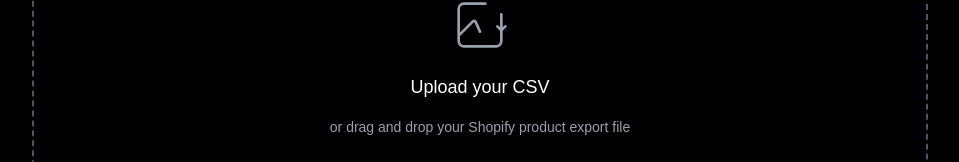
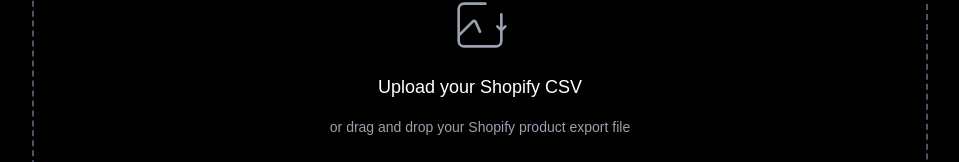
Before and after one commit to Wen5928/price_test_smalltool, a Next.js app: page / in a window 1280 px wide. Shown: the part 332-494 px from the top of the page, without its empty margins (160-1119 px from the left). Built offline with nearby package versions, Linux system fonts and the light colour scheme.

Commit message:
small change for toast

```diff
--- a/src/app/page.tsx
+++ b/src/app/page.tsx
@@ -127,7 +127,7 @@ coffee-mug,Insulated Coffee Mug,500ml,29.99,10.00,true,HomePlus,Kitchen,CM-004-5
                   <path d="M28 8H12a4 4 0 00-4 4v20m0 0v4a4 4 0 004 4h24a4 4 0 004-4V24m-32 8l10.5-10.5a1.5 1.5 0 012.12 0L24 29m16-13v12m0 0l-3-3m3 3l3-3" strokeWidth="2" strokeLinecap="round" strokeLinejoin="round" />
                 </svg>
                 <p className="text-lg font-medium">
-                  Upload your CSV
+                  Upload your Shopify CSV
                 </p>
                 <p className="text-sm text-gray-400">
                   or drag and drop your Shopify product export file
--- a/src/app/results/page.tsx
+++ b/src/app/results/page.tsx
@@ -65,7 +65,7 @@ export default function ResultsPage() {
           Back
         </button>
 
-        <div className="flex items-center gap-2">
+        <div className="absolute left-1/2 transform -translate-x-1/2 flex items-center gap-2">
           <Image
             src="/company_icon.png"
             alt="ABConvert Logo"
@@ -76,6 +76,7 @@ export default function ResultsPage() {
           <span className="font-semibold text-lg">ABConvert</span>
         </div>
 
+        <div></div>
       </header>
 
       {/* Main Content */}
```
